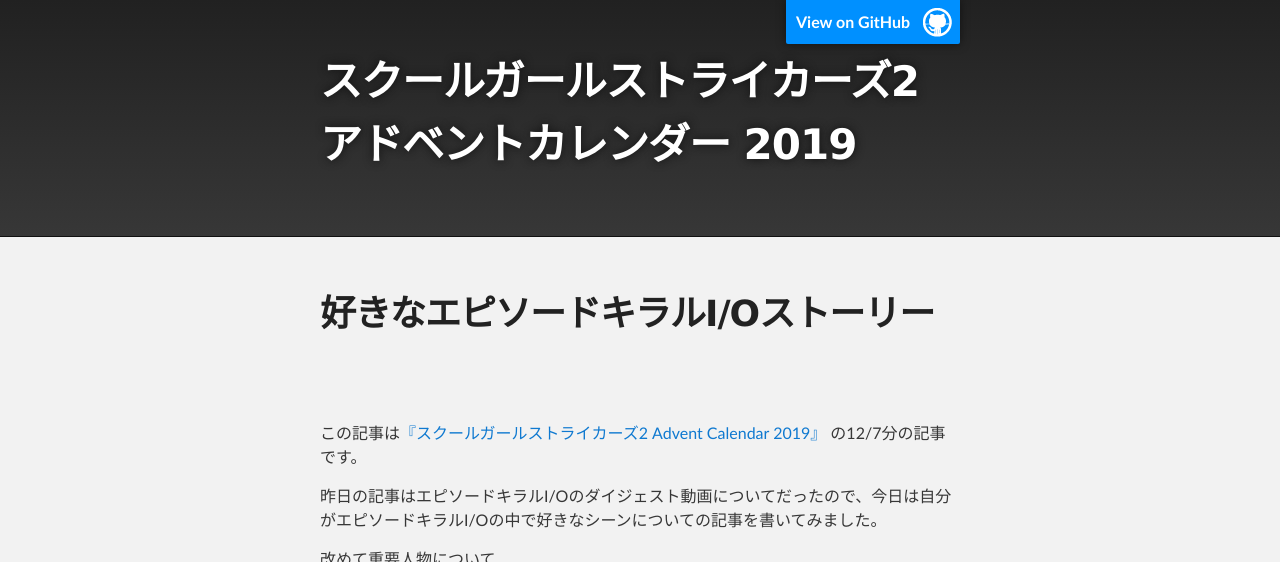
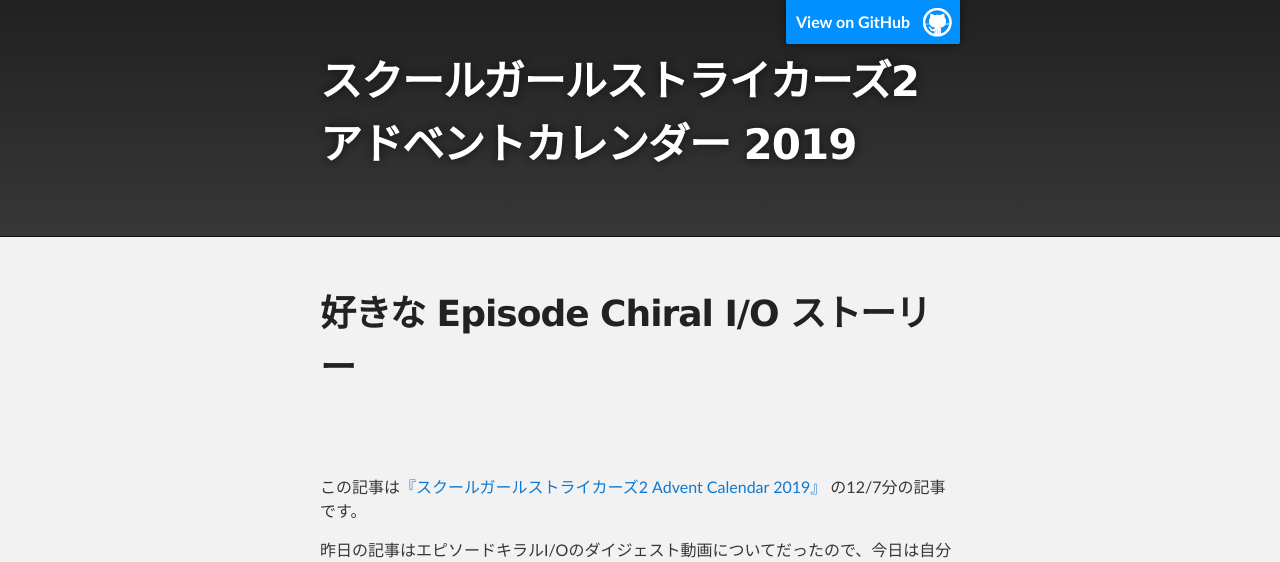
Before and after one commit to kawa0x0A/SchoolGirlStrikersAdventCalendar2019, a Jekyll site: the page built from _posts/2019-12-07-FavariteChiral.md, in a window 1280 px wide and 900 px high, cut to the strip 0-562 px from the top of the window. Built offline with Jekyll 4.4.1, drawn with Linux system fonts in a browser that asks for light colours; the repository's description, which GitHub fills in, is left out.

Commit message:
Update 2019-12-07-FavariteChiral.md

```diff
--- a/_posts/2019-12-07-FavariteChiral.md
+++ b/_posts/2019-12-07-FavariteChiral.md
@@ -1,6 +1,6 @@
 ---
 layout : post
-title : 好きなエピソードキラルI/Oストーリー
+title : 好きな Episode Chiral I/O ストーリー
 ---
 
 この記事は[『スクールガールストライカーズ2 Advent Calendar 2019』](https://adventar.org/calendars/4503) の12/7分の記事です。
```
